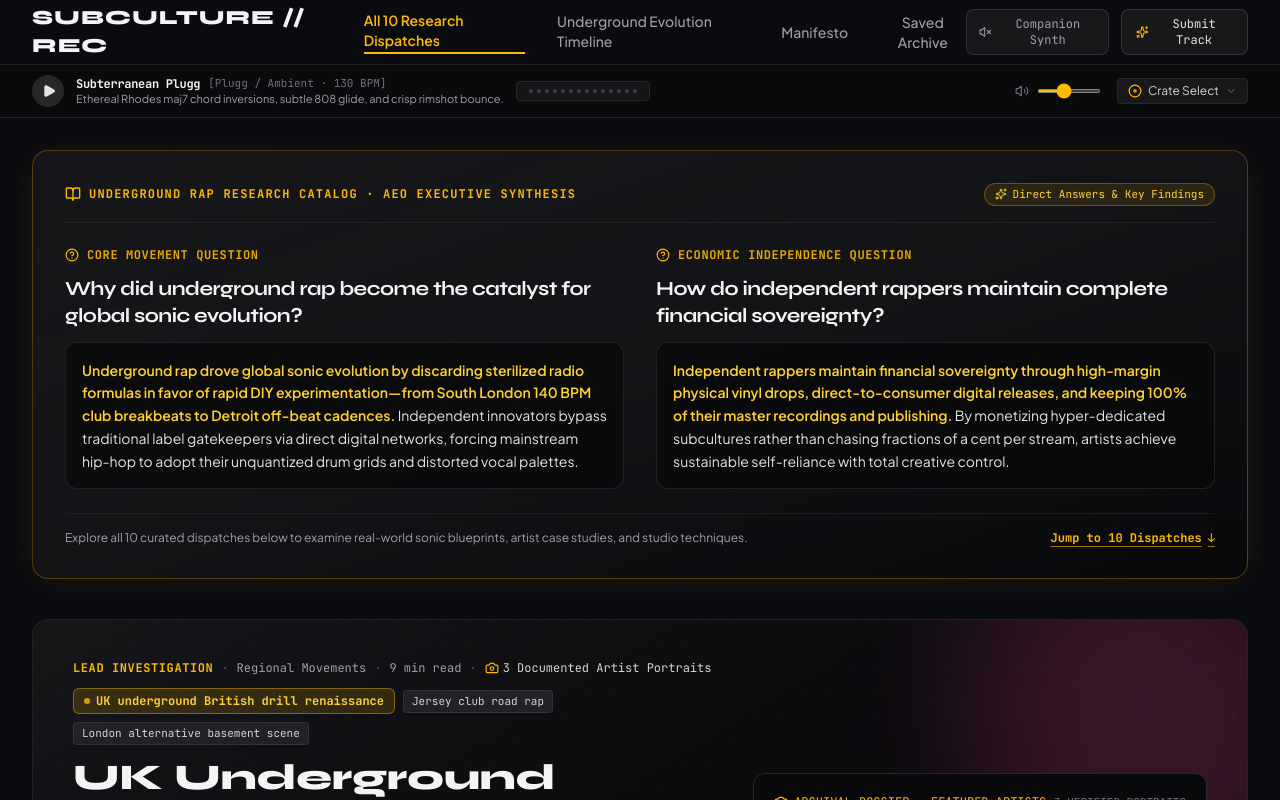
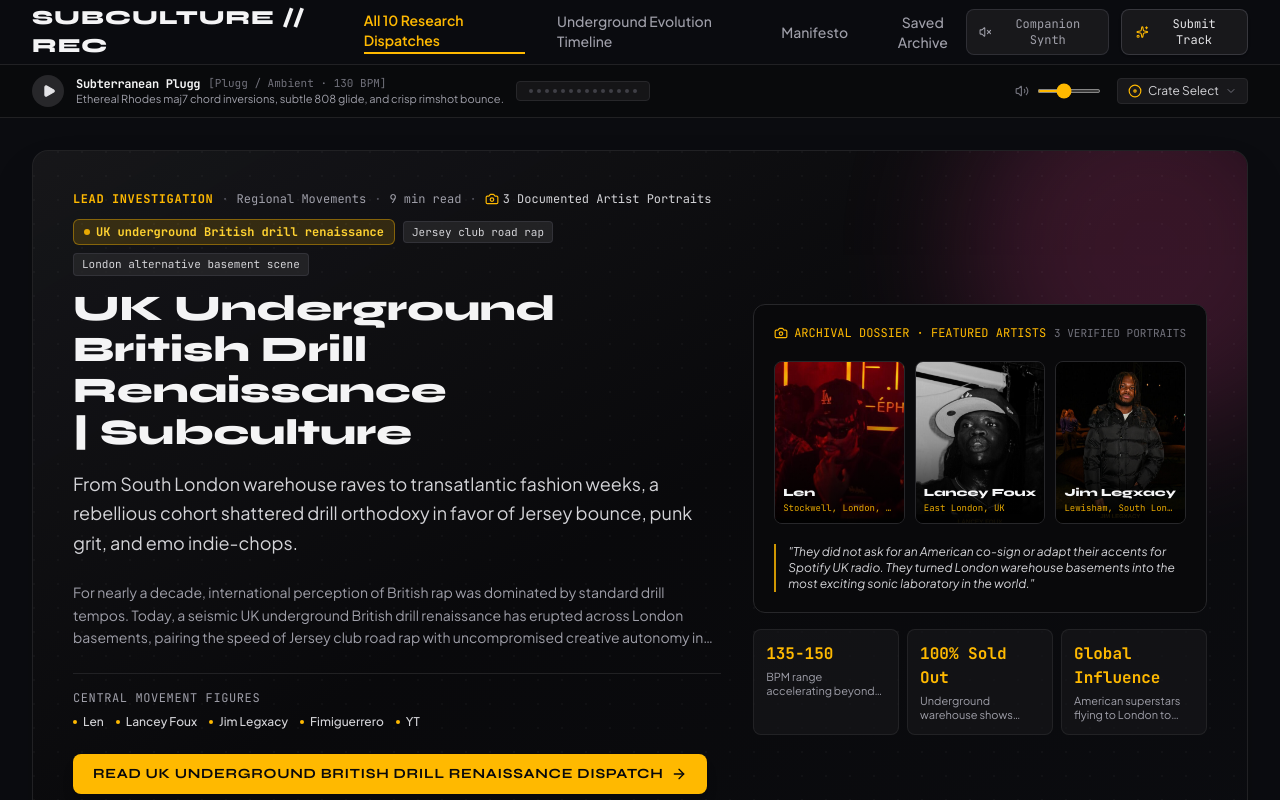
Before and after one commit to Hulkbuster6427/rap, a React (Vite) app: page / in a window 1280 px wide. Shown: the top 800 px of the page. Built offline with nearby package versions, Linux system fonts and the light colour scheme.

Commit message:
refactor: remove ExecutiveFindingsBrief component
Delete the unused executive summary component from the HomePage to streamline the interface.

```diff
--- a/src/components/ExecutiveFindingsBrief.tsx
+++ /dev/null
@@ -1,71 +0,0 @@
-import React from 'react';
-import { BookOpen, Sparkles, HelpCircle } from 'lucide-react';
-
-export const ExecutiveFindingsBrief: React.FC = () => {
-  return (
-    <section
-      aria-label="Core Publication Overview and Answer Engine Insights"
-      className="mb-10 p-6 sm:p-8 rounded-2xl bg-gradient-to-br from-zinc-900/95 via-zinc-900/70 to-zinc-950 border border-amber-500/30 shadow-[0_4px_30px_rgba(245,158,11,0.07)]"
-    >
-      <div className="flex items-center justify-between gap-4 pb-4 mb-6 border-b border-zinc-800/80">
-        <div className="flex items-center gap-2 text-xs font-mono text-amber-400 uppercase tracking-widest font-bold">
-          <BookOpen className="w-4 h-4 text-amber-400" />
-          <span>Underground Rap Research Catalog · AEO Executive Synthesis</span>
-        </div>
-        <span className="hidden sm:inline-flex items-center gap-1.5 px-2.5 py-0.5 rounded-full bg-amber-400/10 border border-amber-400/30 text-[11px] font-mono text-amber-300">
-          <Sparkles className="w-3 h-3" />
-          <span>Direct Answers & Key Findings</span>
-        </span>
-      </div>
-
-      <div className="grid grid-cols-1 md:grid-cols-2 gap-8">
-        {/* Q&A Block 1 */}
-        <div className="space-y-3">
-          <div className="flex items-center gap-2 text-xs font-mono text-amber-400/90 font-semibold uppercase tracking-wider">
-            <HelpCircle className="w-3.5 h-3.5 text-amber-400 shrink-0" />
-            <span>Core Movement Question</span>
-          </div>
-          <h2 className="font-display font-bold text-lg sm:text-xl text-zinc-100 tracking-tight leading-snug">
-            Why did underground rap become the catalyst for global sonic evolution?
-          </h2>
-          <div className="p-4 rounded-xl bg-zinc-950/80 border border-zinc-800/80">
-            <p className="text-sm text-zinc-200 leading-relaxed font-sans">
-              <strong className="text-amber-300 font-semibold">Underground rap drove global sonic evolution by discarding sterilized radio formulas in favor of rapid DIY experimentation—from South London 140 BPM club breakbeats to Detroit off-beat cadences.</strong> Independent innovators bypass traditional label gatekeepers via direct digital networks, forcing mainstream hip-hop to adopt their unquantized drum grids and distorted vocal palettes.
-            </p>
-          </div>
-        </div>
-
-        {/* Q&A Block 2 */}
-        <div className="space-y-3">
-          <div className="flex items-center gap-2 text-xs font-mono text-amber-400/90 font-semibold uppercase tracking-wider">
-            <HelpCircle className="w-3.5 h-3.5 text-amber-400 shrink-0" />
-            <span>Economic Independence Question</span>
-          </div>
-          <h2 className="font-display font-bold text-lg sm:text-xl text-zinc-100 tracking-tight leading-snug">
-            How do independent rappers maintain complete financial sovereignty?
-          </h2>
-          <div className="p-4 rounded-xl bg-zinc-950/80 border border-zinc-800/80">
-            <p className="text-sm text-zinc-200 leading-relaxed font-sans">
-              <strong className="text-amber-300 font-semibold">Independent rappers maintain financial sovereignty through high-margin physical vinyl drops, direct-to-consumer digital releases, and keeping 100% of their master recordings and publishing.</strong> By monetizing hyper-dedicated subcultures rather than chasing fractions of a cent per stream, artists achieve sustainable self-reliance with total creative control.
-            </p>
-          </div>
-        </div>
-      </div>
-
-      {/* Catalog CTA */}
-      <div className="mt-6 pt-4 border-t border-zinc-800/60 flex flex-col sm:flex-row sm:items-center justify-between gap-3 text-xs text-zinc-400">
-        <p>
-          Explore all 10 curated dispatches below to examine real-world sonic blueprints, artist case studies, and studio techniques.
-        </p>
-        <a
-          href="#dispatches"
-          className="inline-flex items-center gap-1.5 text-amber-400 hover:text-amber-300 font-mono font-semibold underline underline-offset-4 decoration-amber-400/60 shrink-0"
-          title="See all 10 curated underground rap dispatches"
-        >
-          <span>Jump to 10 Dispatches</span>
-          <span>↓</span>
-        </a>
-      </div>
-    </section>
-  );
-};
--- a/src/pages/HomePage.tsx
+++ b/src/pages/HomePage.tsx
@@ -4,7 +4,6 @@ import { ARTICLES } from '../data/articles';
 import { BlogArticle } from '../types/blog';
 import { HeroFeatured } from '../components/HeroFeatured';
 import { ArticleCard } from '../components/ArticleCard';
-import { ExecutiveFindingsBrief } from '../components/ExecutiveFindingsBrief';
 import { useApp } from '../context/AppContext';
 import { Search, BookOpen, BookmarkCheck, Disc } from 'lucide-react';
 
@@ -64,9 +63,6 @@ export const HomePage: React.FC = () => {
 
   return (
     <div>
-      {/* 1. Core Publication Overview & Thesis (First thing user sees) */}
-      <ExecutiveFindingsBrief />
-
       {/* Hero Featured Article (shown when not filtering by search or saved) */}
       {!searchQuery && selectedCategory === 'All' && !showSavedOnly && (
         <HeroFeatured
```
